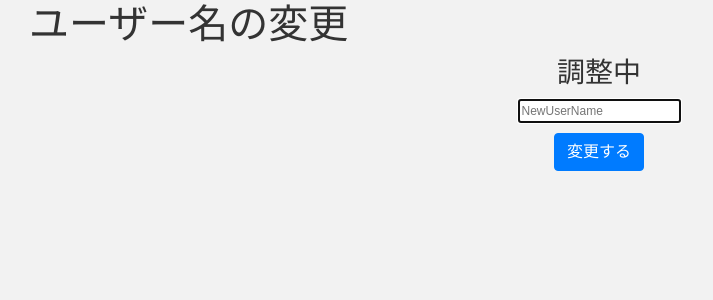
After one commit to FirstSS-Sub/k-on-schedule, a Flask app: page /change_name in a window 1280 px wide. The commit adds this page. Shown: the top 300 px of the page, without its empty margins (41-754 px from the left). Run offline with Flask 2, Linux system fonts and the light colour scheme; some libraries are stand-ins or nearby versions.

Commit message:
executed [change_name]

```diff
--- a/app.py
+++ b/app.py
@@ -147,7 +147,8 @@ def create_user():
         'home.html', user_name=user_name))
 
     # Cookieの設定を行う
-    max_age = 60 * 60  # 1時間
+    # max_age = 60 * 60 * 24 # 1日
+    max_age = 30 # テスト用
     expires = int(datetime.now().timestamp()) + max_age
     response.set_cookie('user_name', value=user.user_name, max_age=max_age)
     #                   ,expires=expires, path='/', domain=domain, secure=None, httponly=False)
@@ -262,7 +263,8 @@ def login():
         'home.html', user_name=user_name, part_group=participating_group))
 
     # Cookieの設定を行う
-    max_age = 60 * 60 * 24 # 1日
+    #max_age = 60 * 60 * 24 # 1日
+    max_age = 30  # テスト用
     expires = int(datetime.now().timestamp()) + max_age
     response.set_cookie('user_name', value=user.user_name, max_age=max_age)
     #                   ,expires=expires, path='/', domain=domain, secure=None, httponly=False)
@@ -975,5 +977,25 @@ def remove_from_group(group_name):
     return redirect(url_for('group', group_name=group_name))
 
 
+@app.route('/change_name', methods=['GET', 'POST'])
+def change_name():
+    if request.method == 'GET':
+        return render_template("change_name.html")
+
+    # POSTなら
+    user_name = request.cookies.get('user_name', None)
+    if user_name is None:
+        flash('ログインしてください', category='alert alert-danger')
+        return redirect(url_for('index'))
+
+    changed_name = request.form['changed_name']
+    user = db.session.query(UserList).filter_by(user_name=user_name).first()
+    user.user_name = changed_name
+    db.session.add(user)
+    db.session.commit()
+
+    flash('ユーザー名を変更しました', category='alert alert-success')
+    return render_template('home.html', user_name=changed_name)
+
 if __name__ == "__main__":
     app.run(debug=True)
--- /dev/null
+++ b/templates/change_name.html
@@ -0,0 +1,23 @@
+{% extends "layout.html" %} {% block content %}
+<div class="caption text-center">
+  <div class="container">
+    <header>
+      <div class="row">
+        <h1>ユーザー名の変更</h1>
+      </div>
+      {% with messages = get_flashed_messages(with_categories=true) %} {% if messages %}
+      <ul class=flashes>
+        {% for category, message in messages %}
+        <div class="{{ category }}">{{ message }}</div>
+        {% endfor %}
+      </ul>
+      {% endif %} {% endwith %}
+    </header>
+  </div>
+  <h3>調整中</h3>
+  <form class="login-container" method="POST">
+    <p><input type="text" id="changed_name" name="changed_name" placeholder="NewUserName" autofocus required></p>
+    <button type="submit" class="btn btn-primary">変更する</button>
+  </form>
+</div>
+{% endblock %}
--- a/templates/home.html
+++ b/templates/home.html
@@ -129,6 +129,9 @@
       {% endfor %}
     </table>
   </div>
+  <div>
+    <a href="/change_name" class="btn btn-outline-info btn-lg">ユーザー名を変更する</a>
+  </div>
   <footer>
     <br>
     <a href="/" class="btn btn-outline-primary btn-lg">トップページへ戻る</a>
```
Also changed, not shown: k-on.db.
